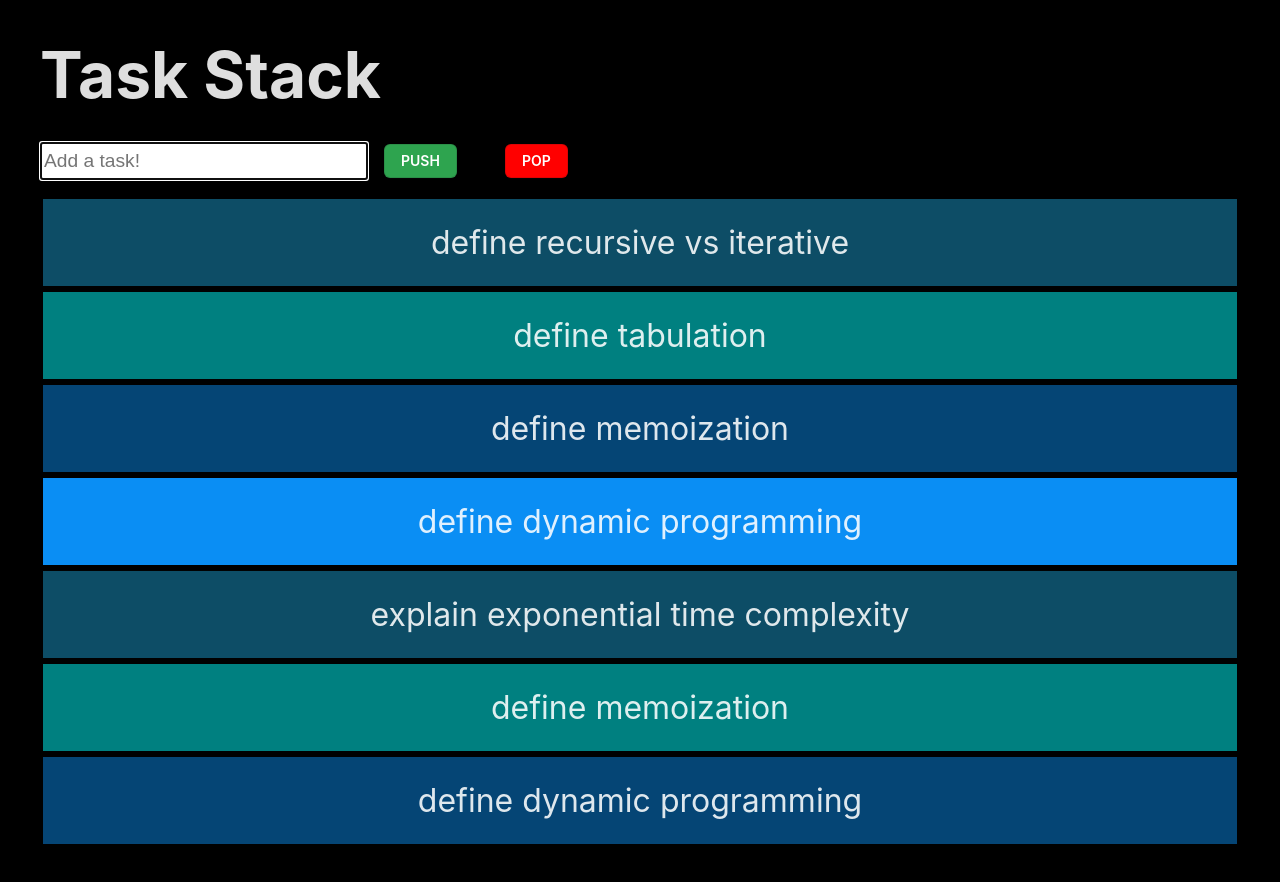
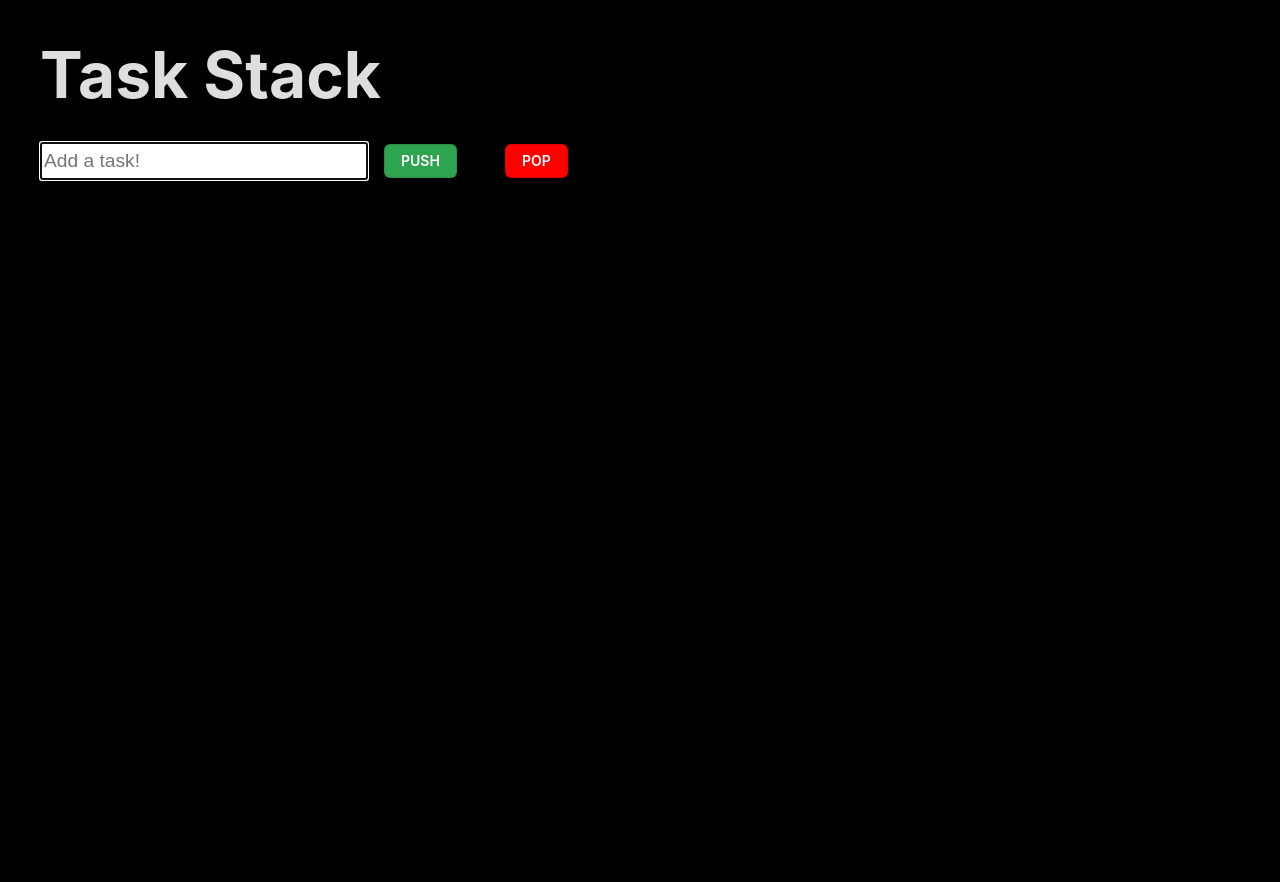
Before and after one commit to kjameer0/task-stack, a React (Vite) app: page / in a window 1280 px wide. Shown: the top 882 px of the page. After the commit the page ends 800 px from the top, so only its background shows below. Built offline with nearby package versions, Linux system fonts and the light colour scheme.

Commit message:
chore: added react transition

```diff
--- a/package.json
+++ b/package.json
@@ -35,6 +35,7 @@
     "@types/node": "^18.16.2",
     "@types/react": "^18.2.0",
     "@types/react-dom": "^18.2.1",
+    "@types/react-transition-group": "^4.4.6",
     "@types/styled-components": "^5.1.26",
     "@typescript-eslint/eslint-plugin": "^5.59.1",
     "@typescript-eslint/parser": "^5.59.1",
@@ -56,6 +57,7 @@
     "lint-staged": "^13.2.2",
     "postcss": "^8.4.23",
     "prettier": "^2.8.8",
+    "react-transition-group": "^4.4.5",
     "ts-jest": "^29.1.0",
     "typescript": "^4.6.4",
     "vite": "^4.3.0",
--- a/src/components/Stack/Stack.tsx
+++ b/src/components/Stack/Stack.tsx
@@ -1,22 +1,16 @@
 //react
-import { useState, useRef, useEffect } from 'react';
+import { useState, useRef, useEffect, forwardRef } from 'react';
 //styles
 import { StyledStack } from './StyledStack';
+import { CSSTransition } from 'react-transition-group';
 //components
 import StackItem from './resusables/StackItem';
 //error-handling
 import { getErrorMessage } from 'utils/error-handling/error-utils';
 export default function Stack() {
   const inputElement = useRef<HTMLInputElement>(null);
-  const [stack, setStack] = useState([
-    'define dynamic programming',
-    'define memoization',
-    'explain exponential time complexity',
-    'define dynamic programming',
-    'define memoization',
-    'define tabulation',
-    'define recursive vs iterative',
-  ] as string[]);
+  const topItem = useRef<HTMLLIElement>(null);
+  const [stack, setStack] = useState([] as string[]);
   const [pushText, setPushText] = useState('');
   useEffect(() => {
     //if input element ref exists focus that element on mount
@@ -24,8 +18,12 @@ export default function Stack() {
       inputElement.current.focus();
     }
   }, []);
+
   function handlePop() {
     //copy all but the last element in the array
+    //topItem.current?.classList.toggle('move');
+    //topItem.current?.remove();
+    console.log(stack.length);
     setStack((prev) => prev.slice(0, prev.length - 1));
   }
   function handleEnterKey(event: React.KeyboardEvent<HTMLInputElement>) {
@@ -49,6 +47,7 @@ export default function Stack() {
       console.error(getErrorMessage(error));
     }
   }
+  console.log(topItem);
   return (
     <StyledStack>
       <h1 className="page-title">Task Stack</h1>
@@ -68,7 +67,6 @@ export default function Stack() {
           POP
         </button>
       </div>
-
       <ol>
         {/* take stack, copy it and reverse it to build
         stack on screen without altering original state */}
@@ -76,7 +74,15 @@ export default function Stack() {
           .slice(0)
           .reverse()
           .map((task, idx) => {
-            return <StackItem key={idx} idx={idx} isBlue={true} task={task} />;
+            return (
+              <StackItem
+                key={idx}
+                idx={idx}
+                isBlue={true}
+                ref={idx === stack.length - 1 ? topItem : null}
+                task={task}
+              />
+            );
           })}
       </ol>
     </StyledStack>
--- a/src/components/Stack/StyledStack.ts
+++ b/src/components/Stack/StyledStack.ts
@@ -25,4 +25,8 @@ export const StyledStack = styled.div`
     height: 2rem;
     font-size: 1.2rem;
   }
+  .move {
+    background: red;
+    transform: translate(-100%);
+  }
 `;
--- a/src/components/Stack/resusables/StackItem.tsx
+++ b/src/components/Stack/resusables/StackItem.tsx
@@ -1,6 +1,8 @@
-import { useRef } from 'react';
+import { useRef, forwardRef, ForwardedRef } from 'react';
 import styled from 'styled-components';
 import { selectColor } from 'utils/style-utils';
+import { CSSTransition } from 'react-transition-group';
+
 interface StyledItemProps {
   isBlue: boolean;
   idx: number;
@@ -15,19 +17,14 @@ const StyledItem = styled.li<StyledItemProps>`
   font-size: 2rem;
   /* box-shadow: 6px -160px teal; */
 `;
-export default function StackItem({
-  idx,
-  task,
-  isBlue,
-}: {
-  idx: number;
-  task: string;
-  isBlue: boolean;
-}) {
-  const itemRef = useRef<HTMLLIElement>(null);
+function StackItem(
+  { idx, task, isBlue }: { idx: number; task: string; isBlue: boolean },
+  ref: ForwardedRef<HTMLLIElement>
+) {
   return (
-    <StyledItem ref={itemRef} isBlue={isBlue} idx={idx} className="card">
+    <StyledItem ref={ref} isBlue={isBlue} idx={idx} className="card">
       <div className="content">{task}</div>
     </StyledItem>
   );
 }
+export default forwardRef(StackItem);
```
Also changed, not shown: 2 other files (tests, documents, lock files or other folders).
